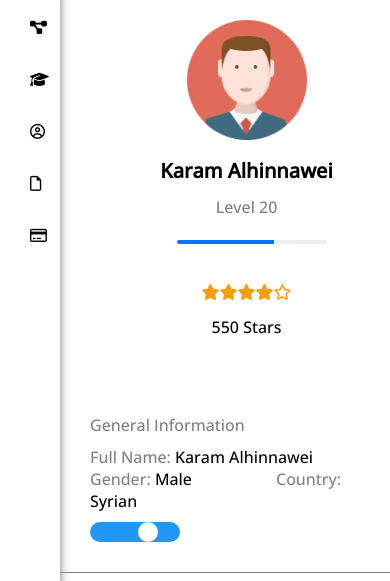
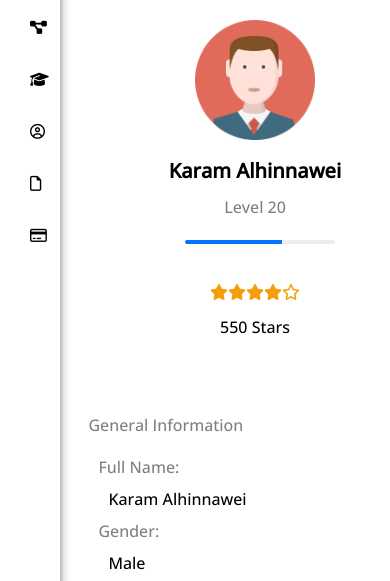
Before and after one commit to karam069/karam-admin, a plain HTML site: page profile.html in a window 390 px wide. Shown: the part 211-792 px from the top of the page. Drawn offline with nearby package versions, Linux system fonts and the light colour scheme.

Commit message:
did the responsive

```diff
--- a/css/master.css
+++ b/css/master.css
@@ -1144,7 +1144,7 @@ input:checked + .slider:before {
   margin-left: auto;
   align-items: center;
   justify-content: flex-start;
-  height: 170vh;
+  height: 200vh;
 }
 .main-profile-box .profile-icons{
   margin-top: 50px;
@@ -1159,7 +1159,11 @@ input:checked + .slider:before {
   width: 100%;
   margin-left: 10px;
 }
-
+.main-profile-info-informaiton span{
+  display: block;
+  padding-right: 30px;
+  margin: 10px;
+}
 }
 /* End Responsive */
 
```
